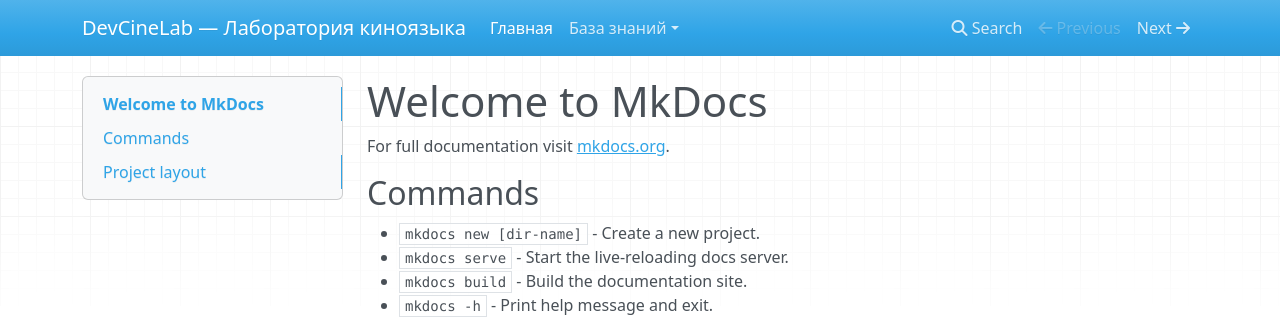
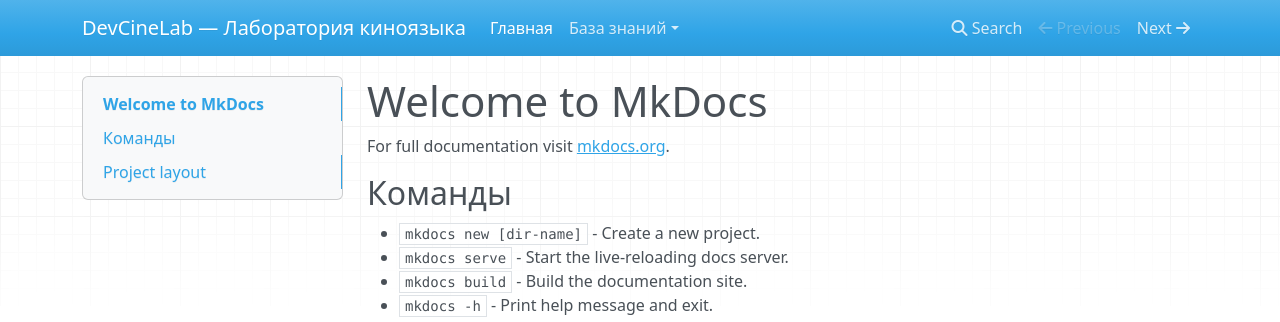
Before and after one commit to Avecher/DevCine, an MkDocs documentation site: the page built from docs/index.md, in a window 1280 px wide. Shown: the top 322 px of the page. Built offline with MkDocs 1.6.1, drawn with Linux system fonts in a browser that asks for light colours; nearby versions of some CDN libraries.

Commit message:
Тест меню

```diff
--- a/docs/index.md
+++ b/docs/index.md
@@ -2,7 +2,7 @@
 
 For full documentation visit [mkdocs.org](https://www.mkdocs.org).
 
-## Commands
+## Команды
 
 * `mkdocs new [dir-name]` - Create a new project.
 * `mkdocs serve` - Start the live-reloading docs server.
```
